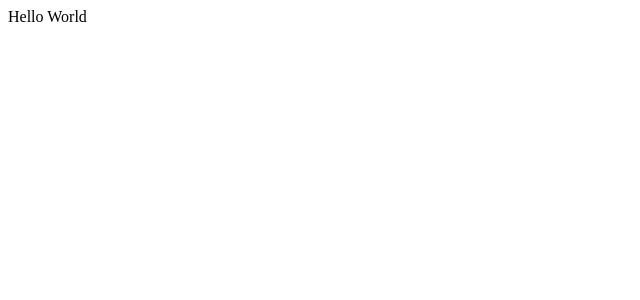
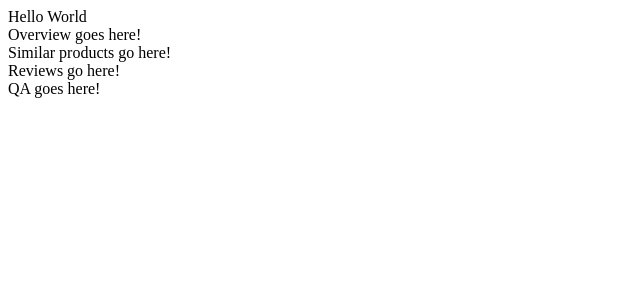
Before and after one commit to silvercricket/fec2025, a React app: page / in a window 1280 px wide. Shown: the top 300 px of the page, without its empty margins (0-640 px from the left). Built offline with nearby package versions, Linux system fonts and the light colour scheme; no server answers.

Commit message:
made skeleton for App/m

```diff
--- a/client/src/components/App.jsx
+++ b/client/src/components/App.jsx
@@ -1,9 +1,44 @@
-import React from 'react';
+import React, {useState, useEffect}  from 'react';
 
-const App = () => (
+import axios from 'axios';
+import Overview from './Overview/overview.jsx';
+import QA from './Q&A/QA.jsx';
+import Reviews from './Reviews/Reviews.jsx';
+import Similar from './Similar/similar.jsx';
+// import 'dotenv/config';
+
+const API_URL = 'https://app-hrsei-api.herokuapp.com/api/fec2/hr-rfp/';
+
+//when doign a axios request put : before the id of the product in question
+
+//access specific produ
+//axios.get(path.join(API_URL, 'products', productID),{headers: {Authorization:process.env.AUTH_SECRET }})
+const App = () => {
+  const [product, setProduct] = useState({});
+
+  useEffect(() => {
+
+    axios.get(process.env.API_URL + 'products',{headers: {Authorization:process.env.AUTH_SECRET, } })
+    .then((result)=>{
+      console.log(result);
+      console.log(result.data);
+      setProduct(result.data[0])
+    })
+    //get request
+    //then setProduct(result.data);
+  },[])
+
+
+  return(
   <div>
     Hello World
+    <Overview product={product} />
+    <Similar product={product}/>
+    <Reviews product={product} setProduct={setProduct}/>
+    <QA product={product}/>
+
   </div>
-)
+);
+}
 
 export default App;
--- a/client/src/components/Overview/overview.jsx
+++ b/client/src/components/Overview/overview.jsx
@@ -0,0 +1,12 @@
+import React from 'react';
+
+
+const Overview = ({product}) => (
+  <div>
+    Overview goes here!
+
+  </div>
+)
+
+
+export default Overview;
--- a/client/src/components/Q&A/QA.jsx
+++ b/client/src/components/Q&A/QA.jsx
@@ -0,0 +1,12 @@
+import React from 'react';
+
+
+const QA = ({product}) => (
+  <div>
+    QA goes here!
+
+  </div>
+)
+
+
+export default QA;
--- a/client/src/components/Reviews/Reviews.jsx
+++ b/client/src/components/Reviews/Reviews.jsx
@@ -0,0 +1,12 @@
+import React from 'react';
+
+
+const Reviews = ({product}) => (
+  <div>
+    Reviews go here!
+
+  </div>
+)
+
+
+export default Reviews;
--- a/client/src/components/Similar/similar.jsx
+++ b/client/src/components/Similar/similar.jsx
@@ -0,0 +1,12 @@
+import React from 'react';
+
+
+const Similar = ({product, setProduct}) => (
+  <div>
+    Similar products go here!
+
+  </div>
+)
+
+
+export default Similar;
--- a/package.json
+++ b/package.json
@@ -14,6 +14,7 @@
     "dotenv": "^16.4.7",
     "express": "^4.21.2",
     "live-server": "^1.2.2",
+    "path": "^0.12.7",
     "react": "^19.0.0",
     "react-dom": "^19.0.0",
     "redux": "^5.0.1",
@@ -40,5 +41,9 @@
     "webpack": "^5.97.1",
     "webpack-cli": "^6.0.1",
     "webpack-dev-server": "^5.2.0"
+  },
+  "browser":{
+    "os": false,
+    "crypto": false
   }
 }
--- a/webpack.config.js
+++ b/webpack.config.js
@@ -49,10 +49,13 @@ module.exports = {
     // within client-side files at build-time:
     new webpack.DefinePlugin({
       "process.env": {
-        AUTH_SECRET: JSON.stringify(process.env.AUTH_SECRET),
+        API_URL: JSON.stringify(process.env.API_URL),
+        AUTH_SECRET: JSON.stringify(process.env.AUTH_SECRET)
       },
     }),
+
   ],
+
 };
 
 /**
```
Also changed, not shown: 2 other files (tests, documents, lock files or other folders).
